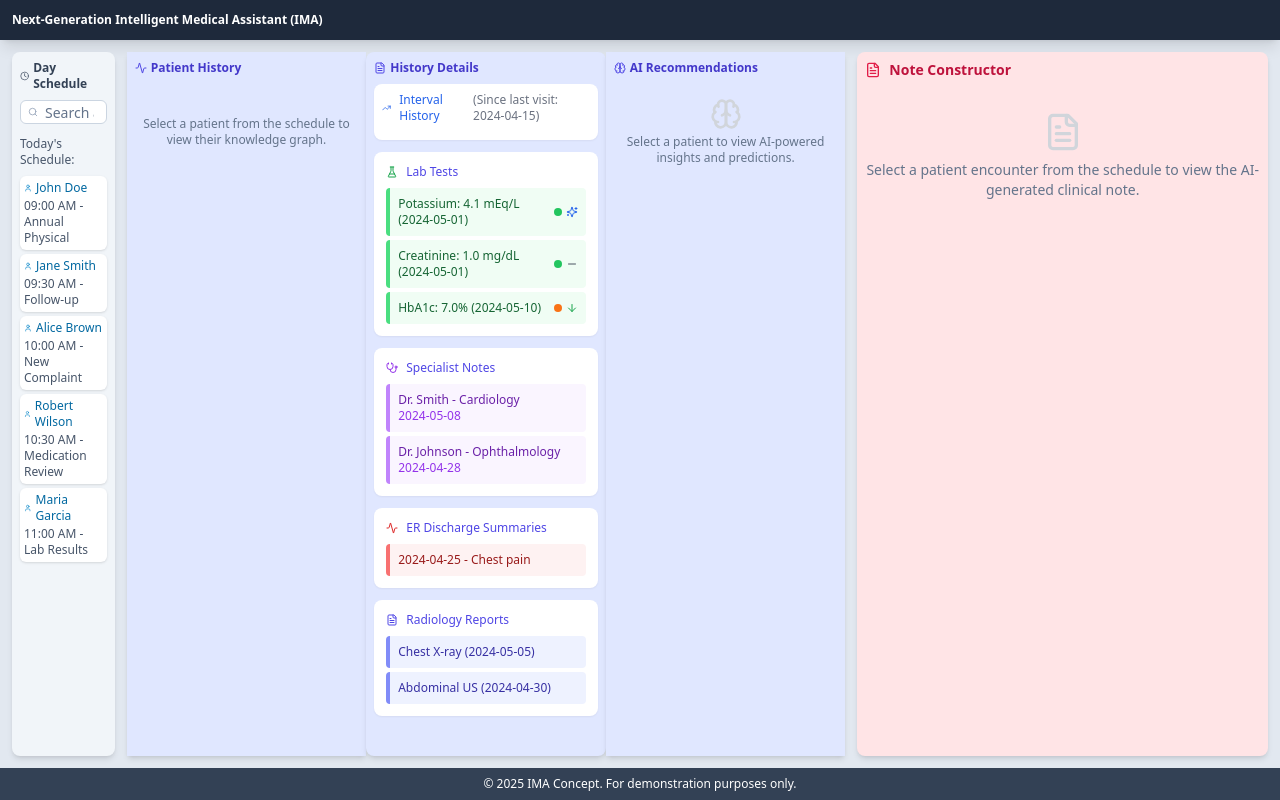
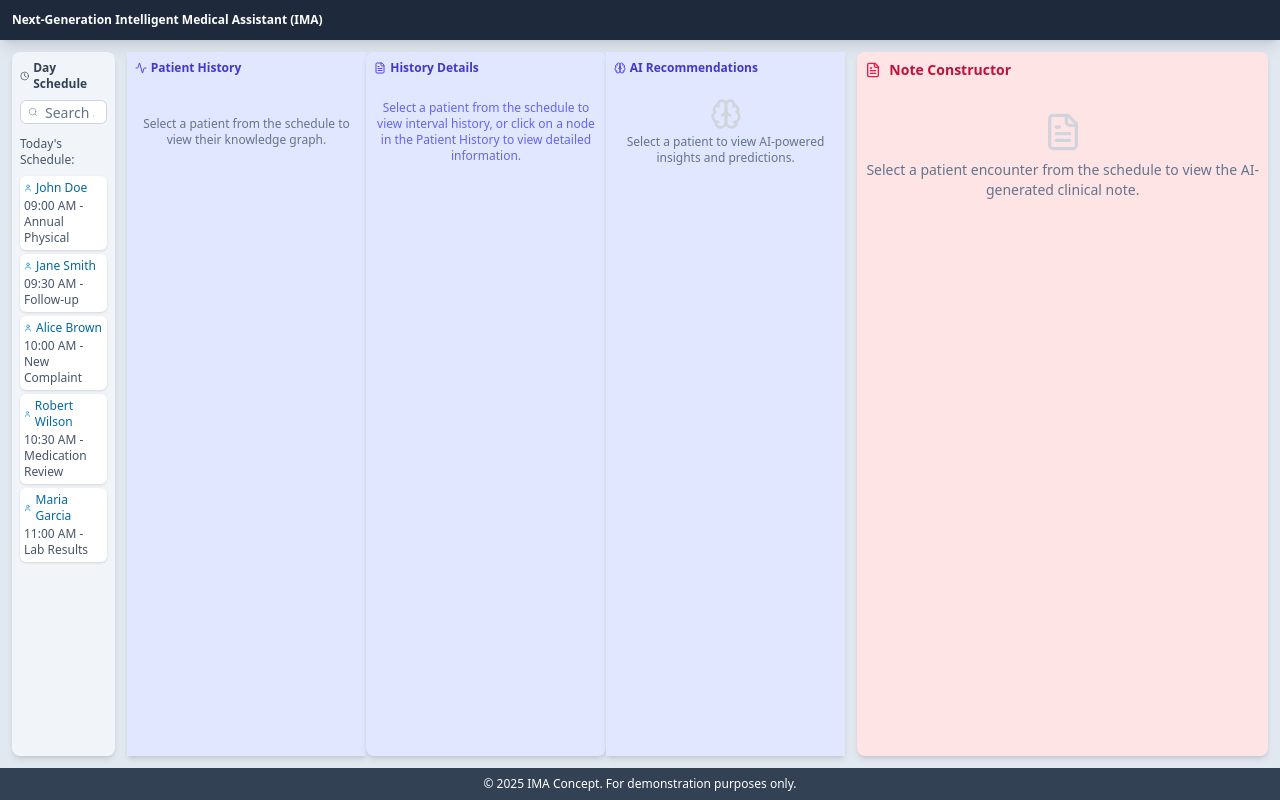
Before and after one commit to kkeshavjee/ima-insight-navigator, a React (Vite) app: page / in a window 1280 px wide. Built offline with nearby package versions, Linux system fonts and the light colour scheme.

Commit message:
Hide interval history initially
Only show history details after patient selection.
-edited src/components/DrillDownPane.tsx

```diff
--- a/src/components/DrillDownPane.tsx
+++ b/src/components/DrillDownPane.tsx
@@ -119,7 +119,9 @@ const DrillDownPane: React.FC<DrillDownPaneProps> = ({ selectedNodeData }) => {
       </div>
 
       {!selectedNodeData ? (
-        <IntervalHistoryCard intervalHistory={intervalHistory} />
+        <div className="flex items-center justify-center h-24">
+          <p className="text-indigo-500 text-center text-xs">Select a patient from the schedule to view interval history, or click on a node in the Patient History to view detailed information.</p>
+        </div>
       ) : (
         <NodeDetailsView selectedNodeData={selectedNodeData} details={details} />
       )}
```
